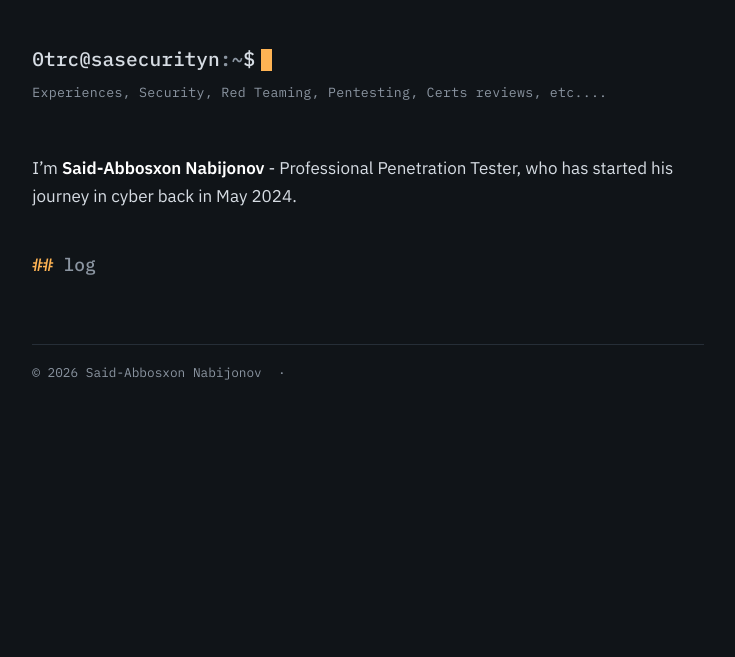
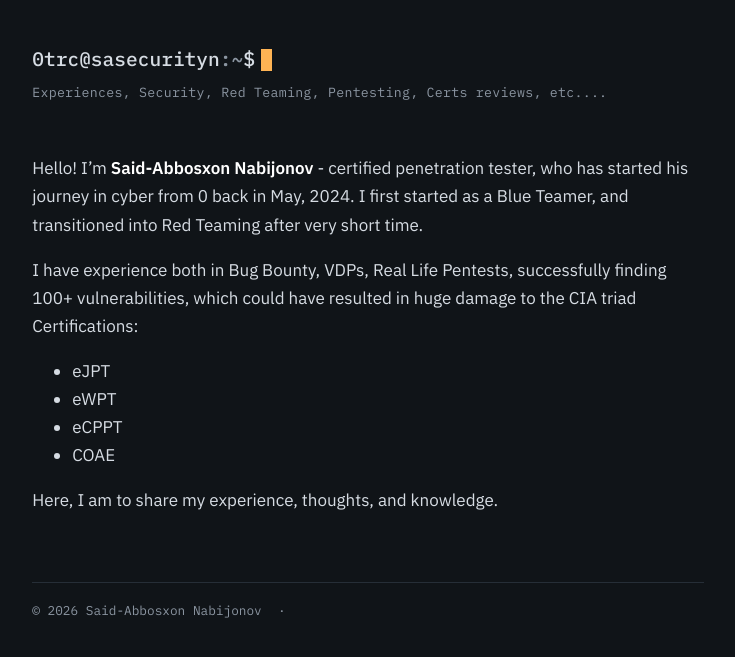
Before and after one commit to SAsecurityN/sasecurityn.github.io, a Jekyll site: the page built from index.md, in a window 1280 px wide. Shown: the top 657 px of the page, without its empty margins (272-1007 px from the left). Built offline with Jekyll 4.4.1, drawn with Linux system fonts in a browser that asks for light colours.

Commit message:
Update index.md

```diff
--- a/index.md
+++ b/index.md
@@ -2,15 +2,15 @@
 layout: default
 ---
 
-I'm **Said-Abbosxon Nabijonov** - Professional Penetration Tester, who has started his journey in cyber back in May 2024.
+Hello!
+I'm **Said-Abbosxon Nabijonov** - certified penetration tester, who has started his journey in cyber from 0 back in May, 2024.
+I first started as a Blue Teamer, and transitioned into Red Teaming after very short time.
 
-## log
+I have experience both in Bug Bounty, VDPs, Real Life Pentests, successfully finding 100+ vulnerabilities, which could have resulted in huge damage to the CIA triad
+Certifications:
+- eJPT
+- eWPT
+- eCPPT
+- COAE
 
-<ul class="post-list">
-{% for post in site.posts %}
-  <li>
-    <time datetime="{{ post.date | date_to_xmlschema }}">{{ post.date | date: "%Y-%m-%d" }}</time>
-    <a href="{{ post.url | relative_url }}">{{ post.title }}</a>
-  </li>
-{% endfor %}
-</ul>
+Here, I am to share my experience, thoughts, and knowledge.
```
